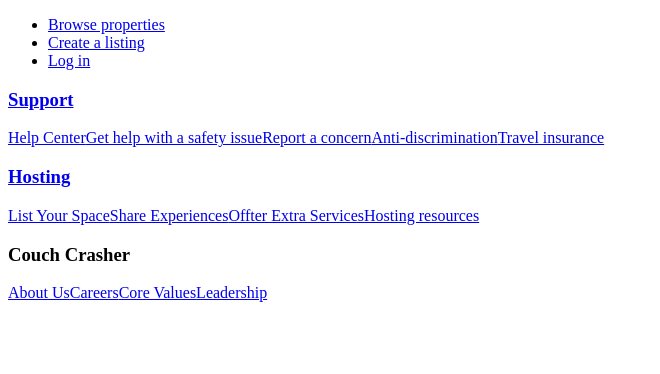
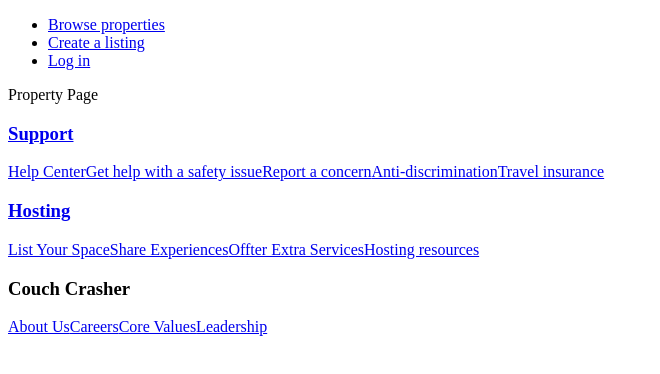
Before and after one commit to djoh826/CouchCrasher, a Next.js app: page /browse/1 in a window 1280 px wide. Shown: the top 374 px of the page, without its empty margins (0-660 px from the left). Built offline with nearby package versions, Linux system fonts and the light colour scheme.

Commit message:
Vercel deploy

```diff
--- a/app/browse/[propertyId]/page.tsx
+++ b/app/browse/[propertyId]/page.tsx
@@ -1,5 +1,5 @@
 "use client";
 
 export default function BrowseProperty() {
-  return <></>;
+  return <div>Property Page</div>;
 }
```
